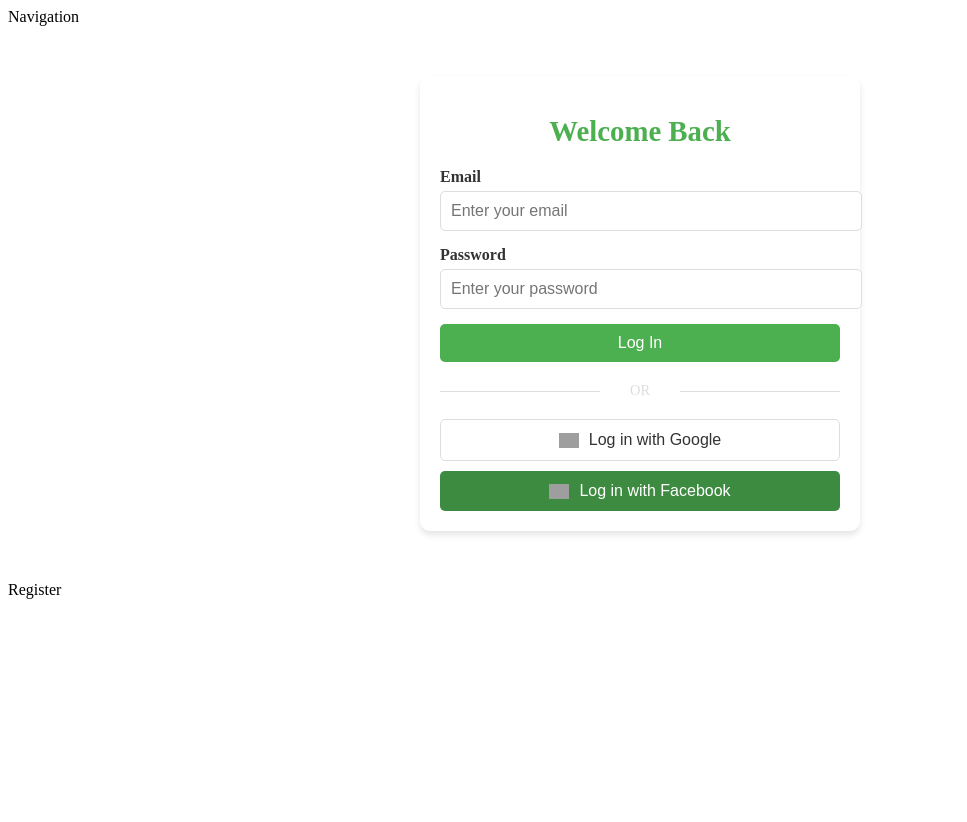
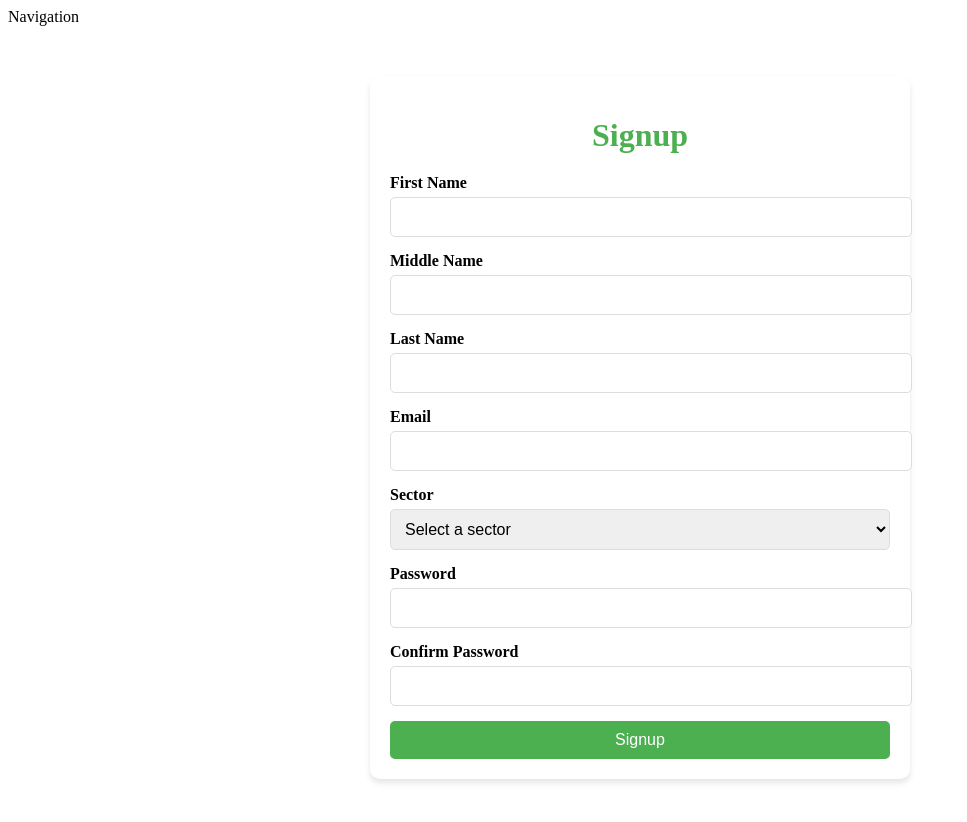
Before and after one commit to marwanGA09/pro-member-DMYJ, a React (Vite) app in the folder client/: page / in a window 1280 px wide. Shown: the top 822 px of the page, without its empty margins (0-967 px from the left). Before the commit the page ends 800 px from the top, so only its background shows below. Built offline with nearby package versions, Linux system fonts and the light colour scheme; grey boxes are pictures that could not be loaded.

Commit message:
create SingUp page

```diff
--- a/client/src/App.jsx
+++ b/client/src/App.jsx
@@ -1,15 +1,13 @@
 import Navigation from './assets/components/Navigation';
-import Home from './assets/pages/Home';
-import Login from './assets/pages/Login';
-import Register from './assets/pages/Register';
+
+import SignUp from './assets/pages/SignUp';
 
 function App() {
   return (
     <div>
       <Navigation />
       {/* <Home /> */}
-      <Login />
-      <Register />
+      <SignUp />
     </div>
   );
 }
--- a/client/src/assets/pages/Register.jsx
+++ /dev/null
@@ -1,5 +0,0 @@
-function Register() {
-  return <div>Register</div>;
-}
-
-export default Register;
--- /dev/null
+++ b/client/src/assets/pages/SignUp.jsx
@@ -0,0 +1,156 @@
+import React, { useState } from 'react';
+import './SignUp.scss';
+
+const SignUp = () => {
+  const [formData, setFormData] = useState({
+    first_name: '',
+    middle_name: '',
+    last_name: '',
+    email: '',
+    sector: '',
+    password: '',
+    confirmPassword: '',
+  });
+
+  const [errors, setErrors] = useState({});
+
+  const sectors = ['management', 'economy', 'academy', 'social', "daw'a"];
+
+  const validate = () => {
+    const validationErrors = {};
+    if (!formData.first_name.trim())
+      validationErrors.first_name = 'First name is required';
+    if (!formData.middle_name.trim())
+      validationErrors.middle_name = 'Middle name is required';
+    if (!formData.last_name.trim())
+      validationErrors.last_name = 'Last name is required';
+    if (!/^\S+@\S+\.\S+$/.test(formData.email))
+      validationErrors.email = 'Please enter a valid email address';
+    if (!sectors.includes(formData.sector))
+      validationErrors.sector = 'Please select a valid sector';
+    if (formData.password.length < 8)
+      validationErrors.password = 'Password must be at least 8 characters long';
+    if (formData.password !== formData.confirmPassword)
+      validationErrors.confirmPassword = 'Passwords do not match';
+    return validationErrors;
+  };
+
+  const handleChange = (e) => {
+    const { name, value } = e.target;
+    setFormData((prevData) => ({ ...prevData, [name]: value }));
+  };
+
+  const handleSubmit = (e) => {
+    e.preventDefault();
+    const validationErrors = validate();
+    if (Object.keys(validationErrors).length > 0) {
+      setErrors(validationErrors);
+    } else {
+      setErrors({});
+      alert('Signup successful');
+      console.log(formData);
+    }
+  };
+
+  return (
+    <div className="signup-container">
+      <h1 className="title">Signup</h1>
+      <form className="signup-form" onSubmit={handleSubmit}>
+        <div className="form-group">
+          <label>First Name</label>
+          <input
+            type="text"
+            name="first_name"
+            value={formData.first_name}
+            onChange={handleChange}
+          />
+          {errors.first_name && (
+            <small className="error">{errors.first_name}</small>
+          )}
+        </div>
+
+        <div className="form-group">
+          <label>Middle Name</label>
+          <input
+            type="text"
+            name="middle_name"
+            value={formData.middle_name}
+            onChange={handleChange}
+          />
+          {errors.middle_name && (
+            <small className="error">{errors.middle_name}</small>
+          )}
+        </div>
+
+        <div className="form-group">
+          <label>Last Name</label>
+          <input
+            type="text"
+            name="last_name"
+            value={formData.last_name}
+            onChange={handleChange}
+          />
+          {errors.last_name && (
+            <small className="error">{errors.last_name}</small>
+          )}
+        </div>
+
+        <div className="form-group">
+          <label>Email</label>
+          <input
+            type="email"
+            name="email"
+            value={formData.email}
+            onChange={handleChange}
+          />
+          {errors.email && <small className="error">{errors.email}</small>}
+        </div>
+
+        <div className="form-group">
+          <label>Sector</label>
+          <select name="sector" value={formData.sector} onChange={handleChange}>
+            <option value="">Select a sector</option>
+            {sectors.map((sector) => (
+              <option key={sector} value={sector}>
+                {sector}
+              </option>
+            ))}
+          </select>
+          {errors.sector && <small className="error">{errors.sector}</small>}
+        </div>
+
+        <div className="form-group">
+          <label>Password</label>
+          <input
+            type="password"
+            name="password"
+            value={formData.password}
+            onChange={handleChange}
+          />
+          {errors.password && (
+            <small className="error">{errors.password}</small>
+          )}
+        </div>
+
+        <div className="form-group">
+          <label>Confirm Password</label>
+          <input
+            type="password"
+            name="confirmPassword"
+            value={formData.confirmPassword}
+            onChange={handleChange}
+          />
+          {errors.confirmPassword && (
+            <small className="error">{errors.confirmPassword}</small>
+          )}
+        </div>
+
+        <button type="submit" className="signup-button">
+          Signup
+        </button>
+      </form>
+    </div>
+  );
+};
+
+export default SignUp;
--- /dev/null
+++ b/client/src/assets/pages/SignUp.scss
@@ -0,0 +1,63 @@
+$primary-color: #4caf50;
+$error-color: #e74c3c;
+
+.signup-container {
+  max-width: 500px;
+  margin: 50px auto;
+  padding: 20px;
+  background-color: #fff;
+  box-shadow: 0 4px 6px rgba(0, 0, 0, 0.1);
+  border-radius: 10px;
+
+  .title {
+    text-align: center;
+    font-size: 2rem;
+    color: $primary-color;
+    margin-bottom: 20px;
+  }
+
+  .signup-form {
+    display: flex;
+    flex-direction: column;
+
+    .form-group {
+      margin-bottom: 15px;
+
+      label {
+        font-weight: bold;
+        display: block;
+        margin-bottom: 5px;
+      }
+
+      input,
+      select {
+        width: 100%;
+        padding: 10px;
+        font-size: 1rem;
+        border: 1px solid #ddd;
+        border-radius: 5px;
+      }
+
+      .error {
+        color: $error-color;
+        font-size: 0.85rem;
+        margin-top: 5px;
+      }
+    }
+
+    .signup-button {
+      padding: 10px;
+      font-size: 1rem;
+      color: #fff;
+      background-color: $primary-color;
+      border: none;
+      border-radius: 5px;
+      cursor: pointer;
+      transition: background-color 0.3s ease;
+
+      &:hover {
+        background-color: darken($primary-color, 10%);
+      }
+    }
+  }
+}
```
